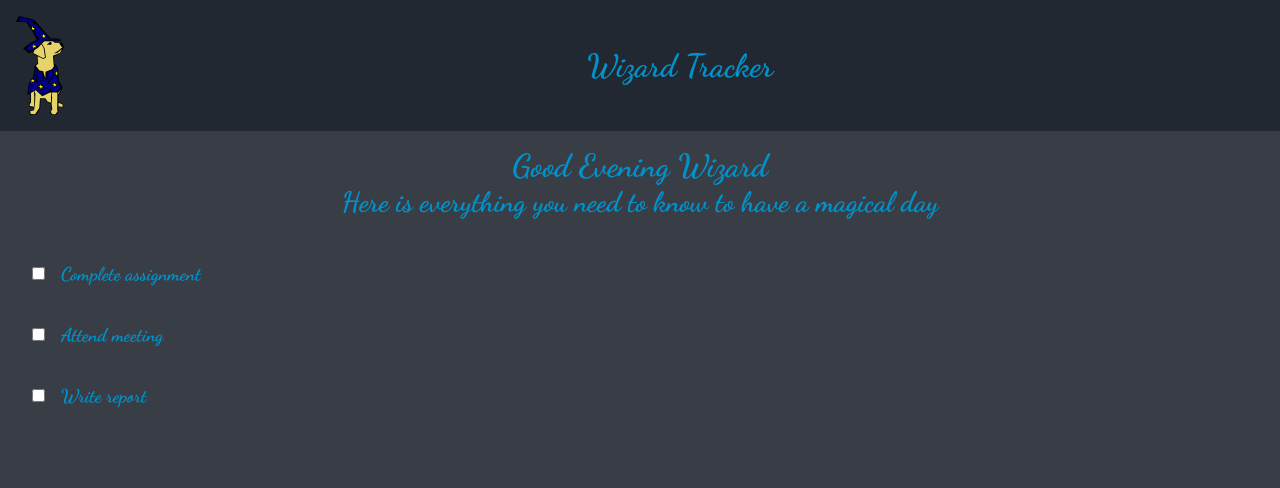
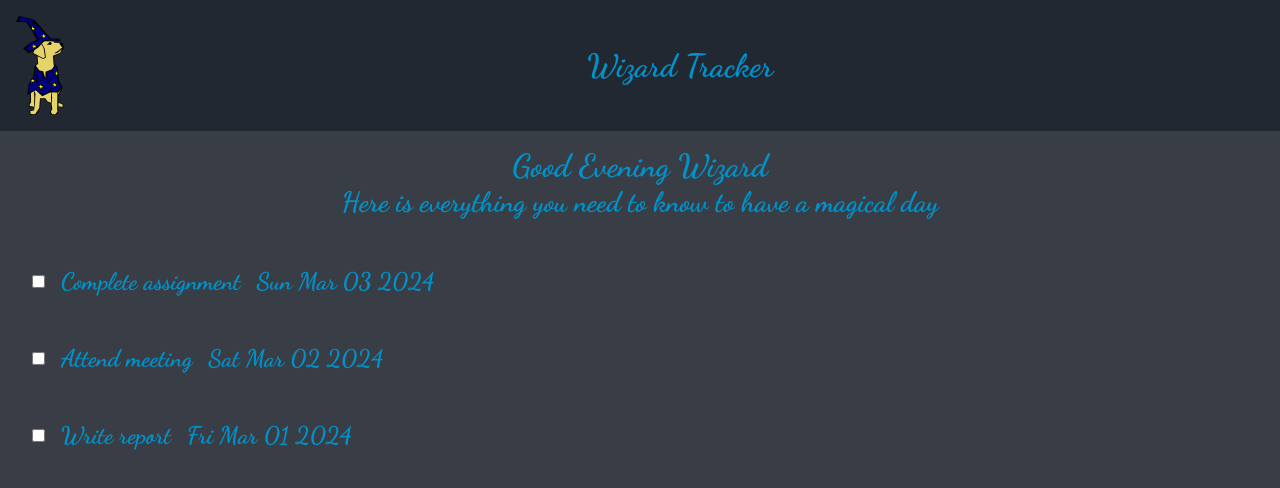
Before and after one commit to Matthew-Hughes3488/geo-location, a React (Vite) app: page / in a window 1280 px wide. Shown: the top 488 px of the page. Built offline with nearby package versions, Linux system fonts and the light colour scheme; no server answers; the HTML template or start-up script is replaced by a standard one.

Commit message:
added desktop styles to the task bars

```diff
--- a/src/components/TaskBar/TaskBar.scss
+++ b/src/components/TaskBar/TaskBar.scss
@@ -20,5 +20,23 @@
     &__checkbox{
         margin: 1rem;
     }
+}
 
+@media screen and (min-width: $desktop-width) {
+    .task-bar{
+
+        &__task{
+            font-size: 1.5rem;
+        }
+
+        &__date{
+            display: unset;
+            margin: 1rem;
+
+            &--completed{
+                text-decoration: line-through;
+                color: grey;
+            }
+        }
+    }
 }
--- a/src/components/TaskBar/TaskBar.tsx
+++ b/src/components/TaskBar/TaskBar.tsx
@@ -14,12 +14,13 @@ export const TaskBar = ({ task }: TaskBarProps) => {
   };
 
   const taskClassName = completed ? "task-bar__task task-bar__task--completed" : "task-bar__task"
+  const dateClassName = completed ? "task-bar__date task-bar__date--completed" : "task-bar__date"
 
   return (
     <section className="task-bar">
       <input onClick={updateTask} className="task-bar__checkbox" type="checkbox" />
       <h1 className={taskClassName}>{task.task}</h1>
-      <h2 className="task-bar__date">{task.dateCreated.toDateString()}</h2>
+      <h2 className={dateClassName}>{task.dateCreated.toDateString()}</h2>
     </section>
   );
 };
```
